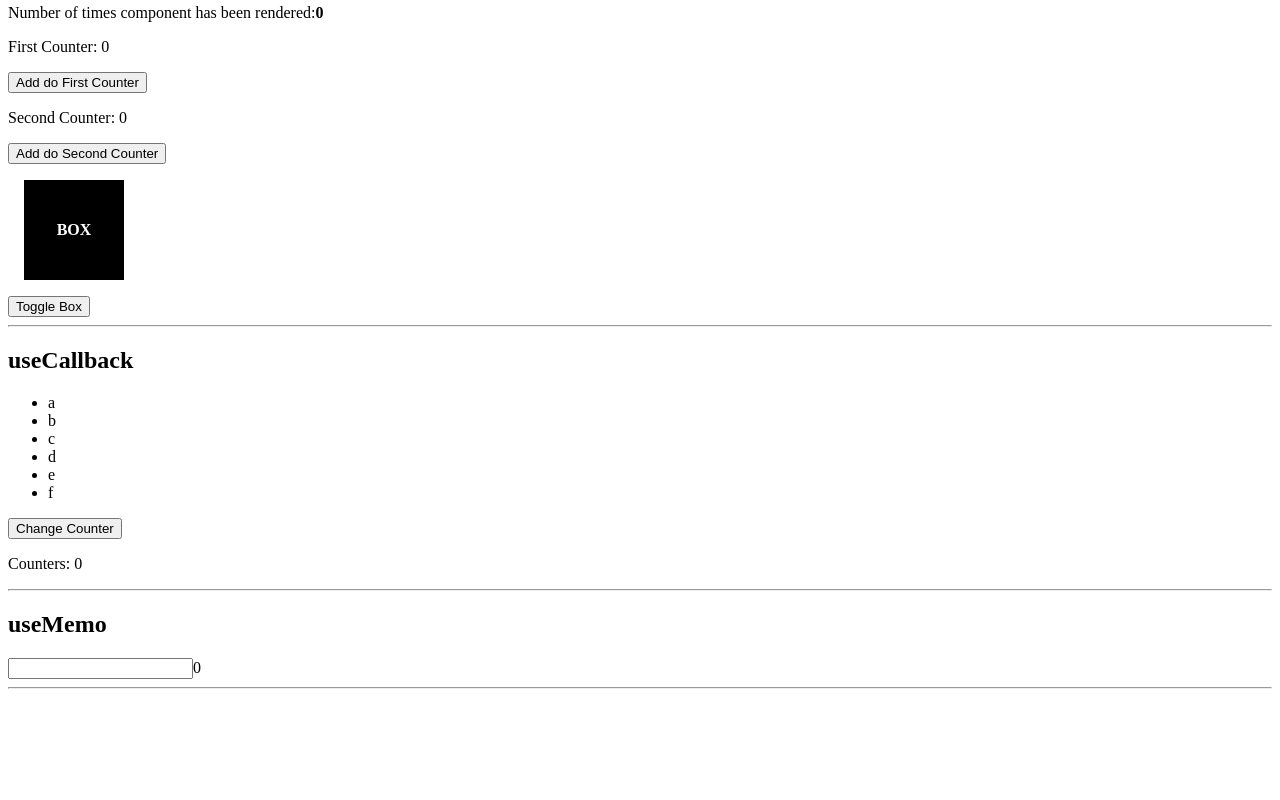
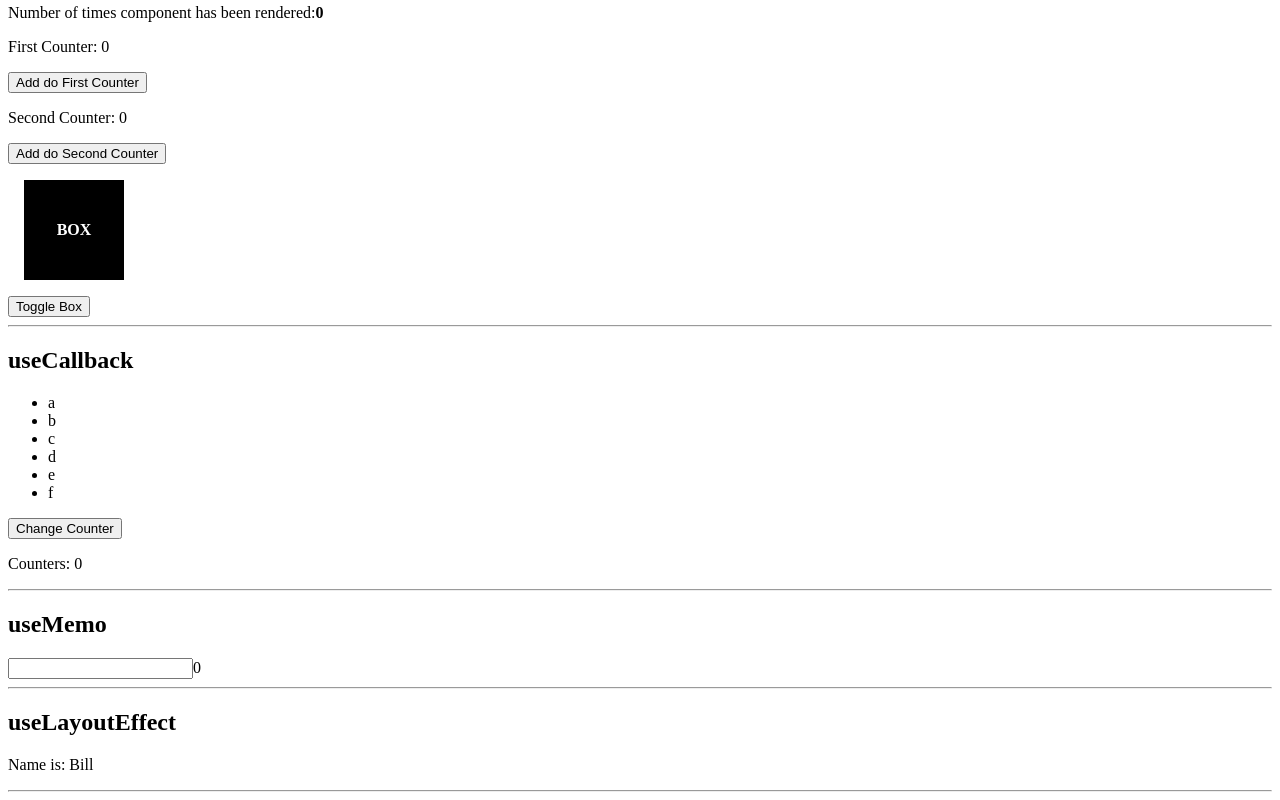
Before and after one commit to estevamorais/react-hooks, a React (Vite) app: page / in a window 1280 px wide. Shown: the part 998-1798 px from the top of the page. Before the commit the page ends 1695 px from the top, so only its background shows below. Built offline with nearby package versions, Linux system fonts and the light colour scheme.

Commit message:
UseLayoutEffect

```diff
--- /dev/null
+++ b/src/components/HookUseLayoutEffect/HookUseLayoutEffect.jsx
@@ -0,0 +1,27 @@
+import { useLayoutEffect, useEffect, useState } from "react";
+
+const HookUseLayoutEffect = () => {
+  const [name, setName] = useState("Josh");
+
+  useEffect(() => {
+    console.log("2");
+    setName("Bill");
+  }, []);
+
+  useLayoutEffect(() => {
+    console.log("1");
+    setName("George");
+  }, []);
+
+  console.log(name);
+
+  return (
+    <div>
+      <h2>useLayoutEffect</h2>
+      <p>Name is: {name}</p>
+      <hr />
+    </div>
+  );
+};
+
+export default HookUseLayoutEffect;
--- a/src/pages/Home/Home.jsx
+++ b/src/pages/Home/Home.jsx
@@ -7,6 +7,7 @@
 import HookUseRef from "../../components/HookUseRef/HookUseRef";
 import HookUseCallback from "../../components/HookUseCallback/HookUseCallback";
 import HookUseMemo from "../../components/HookUseMemo/HookUseMemo";
+import HookUseLayoutEffect from "../../components/HookUseLayoutEffect/HookUseLayoutEffect";
 
 const Home = () => {
   const { contextValue } = useContext(SomeContext);
@@ -24,6 +25,7 @@
       <HookUseRef />
       <HookUseCallback />
       <HookUseMemo />
+      <HookUseLayoutEffect />
     </div>
   );
 };
```
